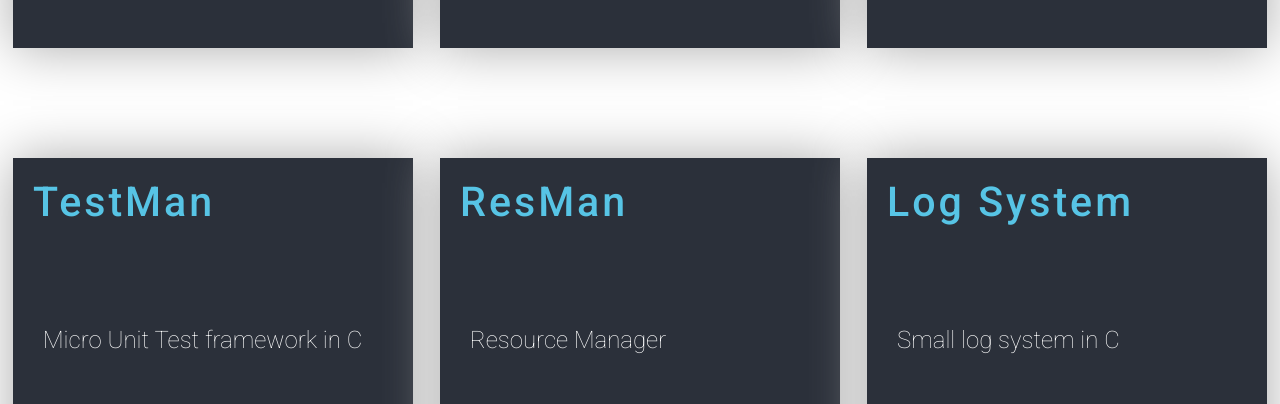
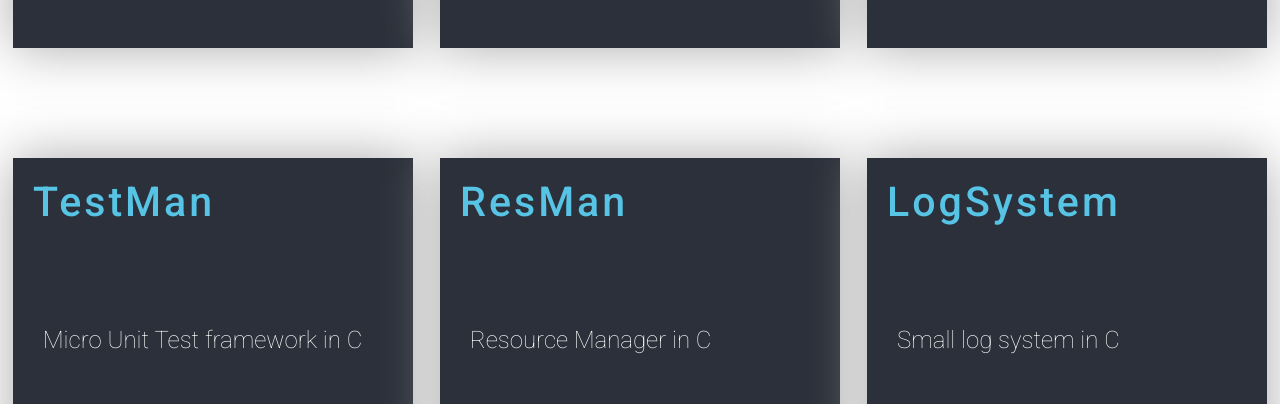
Before and after one commit to lethenju/portfolio-react, a React (Create React App) app: page / in a window 1280 px wide. Shown: the part 1416-1820 px from the top of the page. Built offline with nearby package versions, Linux system fonts and the light colour scheme.

Commit message:
[Fix] Detach data from model

```diff
--- a/package.json
+++ b/package.json
@@ -4,6 +4,7 @@
   "description": "",
   "keywords": [],
   "main": "src/index.js",
+  "homepage": ".",
   "dependencies": {
     "@fortawesome/fontawesome-svg-core": "^1.2.28",
     "@fortawesome/free-solid-svg-icons": "^5.13.0",
--- a/src/ProjectBar.js
+++ b/src/ProjectBar.js
@@ -1,41 +1,29 @@
 import React from "react";
 import { animated, useSpring } from "react-spring";
+const project_json = require('./projects.json'); //with path
+
+
+function makeProjects(props, ) {
+  let projects = [];
+  let id = 0;
+  for (const project of project_json.projects) {
+    id++;
+    projects.push(
+      <ProjectGeneric
+        key={id}
+        name={project.name}
+        description={project.description}
+        hide_callback={props.hide_callback}
+      />)
+  }
+  return projects
+}
 
 export default function ProjectBar(props) {
+  // todo : -> use github API to automatically generate project informations
   return (
-    // todo : -> use github API to automatically generate project informations
     <div className="ProjectBar">
-      <ProjectGeneric
-        name="WinMan"
-        description="Terminal “Window Manager” in C"
-        hide_callback={props.hide_callback}
-      />
-
-      <ProjectGeneric
-        name="GoState"
-        description="State machine framework in go"
-        hide_callback={props.hide_callback}
-      />
-      <ProjectGeneric
-        name="Databash"
-        description="Database system POC in bash"
-        hide_callback={props.hide_callback}
-      />
-      <ProjectGeneric
-        name="TestMan"
-        description="Micro Unit Test framework in C"
-        hide_callback={props.hide_callback}
-      />
-      <ProjectGeneric
-        name="ResMan"
-        description="Resource Manager"
-        hide_callback={props.hide_callback}
-      />
-      <ProjectGeneric
-        name="Log System"
-        description="Small log system in C"
-        hide_callback={props.hide_callback}
-      />
+      {makeProjects(props)}
     </div>
   );
 }
@@ -58,10 +46,7 @@ function ProjectGeneric(props) {
   // to project page (the tile is merging in the new page, creating
   // unwanted glitches..)
   return (
-    <Project
-      name={props.name}
-      description={props.description}
-      hide_callback={props.hide_callback}
+    <Project { ...props}
     />
   );
 }
--- a/src/ProjectPage.js
+++ b/src/ProjectPage.js
@@ -5,18 +5,14 @@ import { faArrowLeft } from "@fortawesome/free-solid-svg-icons";
 import { library } from "@fortawesome/fontawesome-svg-core";
 
 import {
-  winman_md,
-  databash_md,
-  goState_md,
-  testMan_md,
-  resMan_md,
-  logSystem_md
+  projects_articles
 } from "./ProjectsMd.js";
+const project_json = require('./projects.json'); //with path
 
 library.add(faArrowLeft);
 
 export default function ProjectPage(props) {
-  const [dimensions, setDimensions] = React.useState({
+  const [setDimensions] = React.useState({
     height: window.innerHeight,
     width: window.innerWidth
   });
@@ -35,37 +31,13 @@ export default function ProjectPage(props) {
     };
   });
 
-  if (props.name === "WinMan") {
-    localStorage.setItem("markdown", winman_md);
-    localStorage.setItem("github", "github.com/lethenju/winman");
-    localStorage.setItem(
-      "screenshot",
-      "https://i.ibb.co/C524Qvg/Screenshot-09052019-03-22-06-PM.png?raw=true"
-    );
-  } else if (props.name === "GoState") {
-    localStorage.setItem("markdown", goState_md);
-    localStorage.setItem("github", "github.com/lethenju/gostate");
-    localStorage.setItem("screenshot", "");
-  } else if (props.name === "Databash") {
-    localStorage.setItem("markdown", databash_md);
-    localStorage.setItem("github", "github.com/lethenju/databash");
-    localStorage.setItem("screenshot", "");
-  } else if (props.name === "TestMan") {
-    localStorage.setItem("markdown", testMan_md);
-    localStorage.setItem("github", "github.com/lethenju/testman");
-    localStorage.setItem("screenshot", "");
-  } else if (props.name === "ResMan") {
-    localStorage.setItem("markdown", resMan_md);
-    localStorage.setItem("github", "github.com/lethenju/resman");
-    localStorage.setItem("screenshot", "");
-  } else if (props.name === "Log System") {
-    localStorage.setItem("markdown", logSystem_md);
-    localStorage.setItem("github", "github.com/lethenju/log_system");
-    localStorage.setItem("screenshot", "");
-  } else {
-    localStorage.setItem("markdown", "not found");
-    localStorage.setItem("github", "not found");
-    localStorage.setItem("screenshot", "");
+  const project = project_json.projects.filter(project => project.name === props.name)[0]
+
+  const keys = Object.values(projects_articles)
+  for(const project_article of keys) {
+    if (project_article.name === project.name) {
+      project.markdown = project_article.markdown;
+    }
   }
   return (
     <div className="ProjectPage">
@@ -73,8 +45,8 @@ export default function ProjectPage(props) {
         <h1>{props.name}</h1>
         <h3>{props.description}</h3>
         <div className="Link">
-          <a href={"https://" + localStorage.getItem("github")}>
-            {localStorage.getItem("github")}
+          <a href={"https://" + project.link}>
+            {project.link}
           </a>
         </div>
         {window.innerWidth > 1400 ? (
@@ -96,17 +68,17 @@ export default function ProjectPage(props) {
       </div>
       <div className="ProjectPage_mainPane">
         <div className="ProjectPage_mainPane_article">
-          {localStorage.getItem("screenshot") === "" ? (
+          {project.screenshot === "" ? (
             <div className="img_placeholder" /> // When there is no image yet
           ) : (
             <img
-              src={localStorage.getItem("screenshot")}
+              src={project.screenshot}
               alt="Project screenshot"
             />
           )}
           <MarkdownView
             className="markdown_view"
-            markdown={localStorage.getItem("markdown")}
+            markdown={project.markdown}
             options={{ tables: true, emoji: true }}
           />
         </div>
--- a/src/ProjectsMd.js
+++ b/src/ProjectsMd.js
@@ -1,5 +1,14 @@
 // TODO -> Use Github API to automatically retrieve READMEs from projects
-export const winman_md = `
+export let projects_articles =
+{
+  winman : {name:"WinMan"},
+  databash : {name:"DataBash"},
+  gostate : {name:"GoState"},
+  testman : {name:"TestMan"},
+  resman : {name:"ResMan"},
+  logsystem : {name:"LogSystem"},
+};
+projects_articles.winman.markdown = `
 
 When it comes to user interfaces, you rarely have the choice but to opt for a desktop environment to beneficiate complex features as multi-window systems. Those solutions are nice but goes heavy on ressources, if you are very limited with a low powered target, connected via SSH.
 
@@ -22,7 +31,7 @@ I gained experience with C development and makefile building while developing th
 
 `;
 
-export const databash_md = `
+projects_articles.databash.markdown = `
 
 If you want to store data, you either have to develop a file-based API and choose a protocol
 for the storage (JSON, CSV, YAML..), or you can use a SQL server, which requires a lot of setup
@@ -51,7 +60,7 @@ I also got experienced in bash scripting.
 
 `;
 
-export const goState_md = `
+projects_articles.gostate.markdown = `
 A simple framework for designing state machines in Go
 
 ## What is it ?
@@ -68,7 +77,7 @@ Any questions ?
 Send to julien.letheno@gmail.com, I will be happy to answer them !
 `;
 
-export const testMan_md = `
+projects_articles.testman.markdown = `
 
 A micro unit test framework for your C programs
 
@@ -83,7 +92,7 @@ example.h is the associated header
 example_test.c is the unit test to test the library
 `;
 
-export const resMan_md = `
+projects_articles.resman.markdown = `
 Resman is a resource manager
 
 It aims to wrap your normal malloc calls into a system that keeps
@@ -94,7 +103,7 @@ trace of your allocated resources, and can free them even if you lost track of t
 See the test file for an example of how to allocate with resman
 `;
 
-export const logSystem_md = `
+projects_articles.logsystem.markdown  = `
   When designing applications, one of the most useful debugging tool is to trace
 what is happening in the application.
 For that, you could simply use a printf() function, but you will soon feel
--- a/src/index.js
+++ b/src/index.js
@@ -1,6 +1,9 @@
 import React from "react";
 import ReactDOM from "react-dom";
 import App from "./App";
+import { unregister } from './serviceWorker';
+
+unregister();
 
 const rootElement = document.getElementById("root");
 
--- /dev/null
+++ b/src/projects.json
@@ -0,0 +1,46 @@
+{
+    "projects" : [
+        {
+        "name": "WinMan",
+        "description": "Terminal “Window Manager” in C",
+        "link" :"github.com/lethenju/winman",
+        "screenshot":"https://i.ibb.co/C524Qvg/Screenshot-09052019-03-22-06-PM.png?raw=true",
+        "markdown": ""
+        },
+        {
+        "name": "GoState",
+        "description": "State machine framework in go",
+        "link" :"github.com/lethenju/gostate",
+        "screenshot":"",
+        "markdown": ""
+        },
+        {
+        "name": "Databash",
+        "description": "Database system POC in bash",
+        "link" :"github.com/lethenju/databash",
+        "screenshot":"",
+        "markdown": ""
+        },
+        {
+        "name": "TestMan",
+        "description": "Micro Unit Test framework in C",
+        "link" :"github.com/lethenju/testman",
+        "screenshot":"",
+        "markdown": ""
+        },
+        {
+        "name": "ResMan",
+        "description": "Resource Manager in C",
+        "link" :"github.com/lethenju/resman",
+        "screenshot":"",
+        "markdown": ""
+        },
+        {
+        "name": "LogSystem",
+        "description": "Small log system in C",
+        "link" :"github.com/lethenju/log_system",
+        "screenshot":"",
+        "markdown": ""
+        }
+]
+}
```
